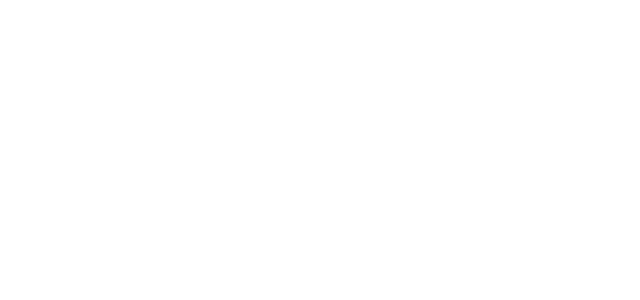
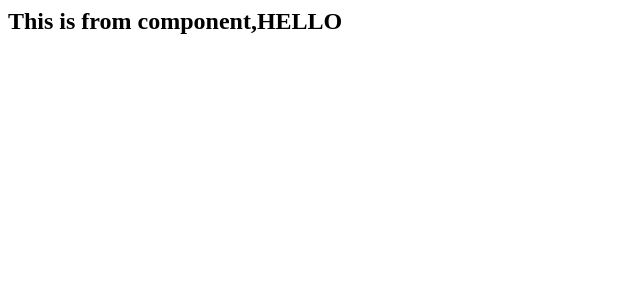
Before and after one commit to dhananjaypatil707/react-project-cdac, a React (Create React App) app: page / in a window 1280 px wide. Shown: the top 300 px of the page, without its empty margins (0-640 px from the left). Built offline with nearby package versions, Linux system fonts and the light colour scheme.

Commit message:
1 file modified

```diff
--- a/src/index.js
+++ b/src/index.js
@@ -4,7 +4,10 @@ import ReactDOM from "react-dom";
 function showData(data) {
   return data.toUpperCase();
 }
+function Welcome() {
+  return <h2>This is from component,{showData("hello")}</h2>;
+}
 
 const myname = "Dhananjay";
 const element = <h2>Hello,{showData(myname)}</h2>;
-ReactDOM.render(<showData />, document.getElementById("root"));
+ReactDOM.render(<Welcome />, document.getElementById("root"));
```
